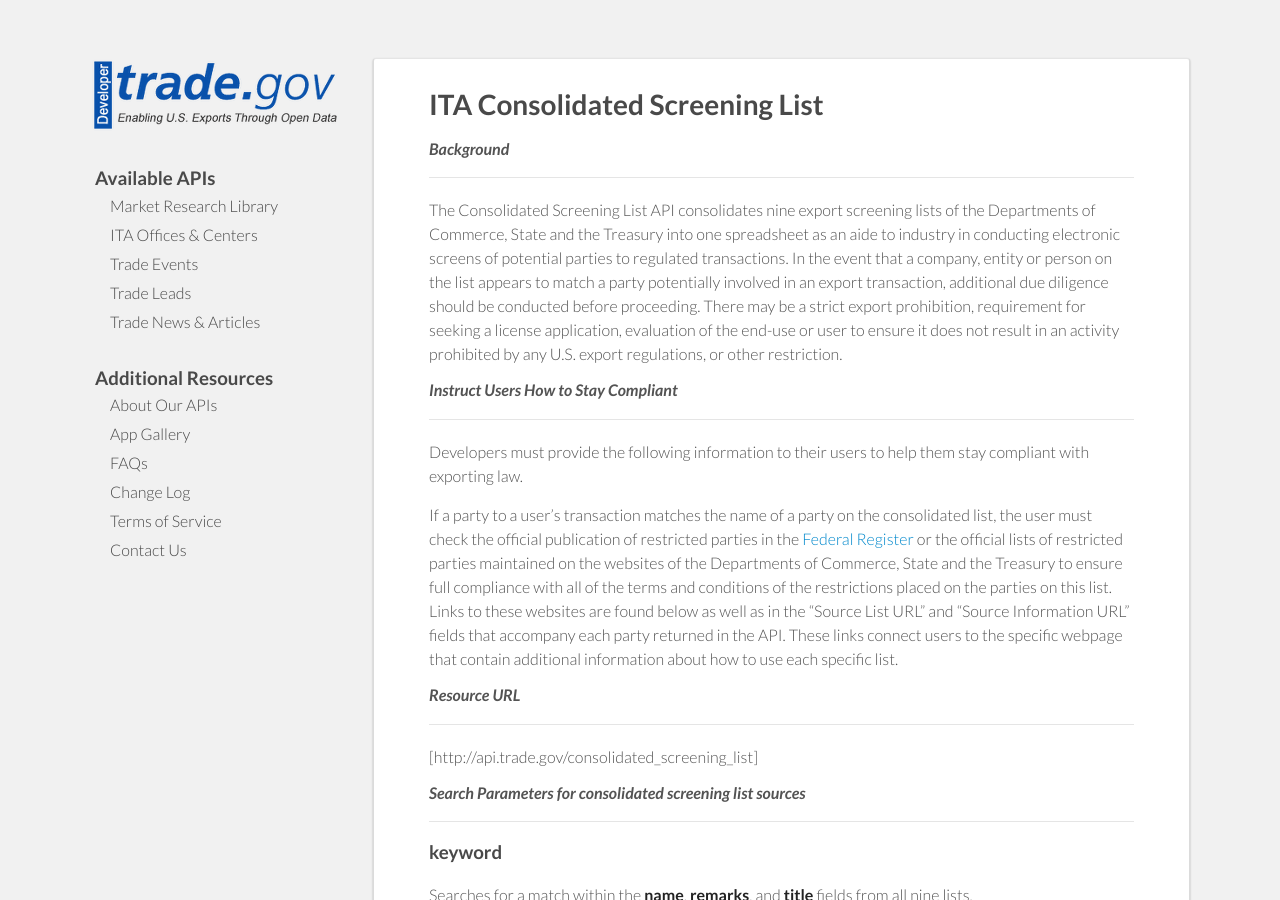
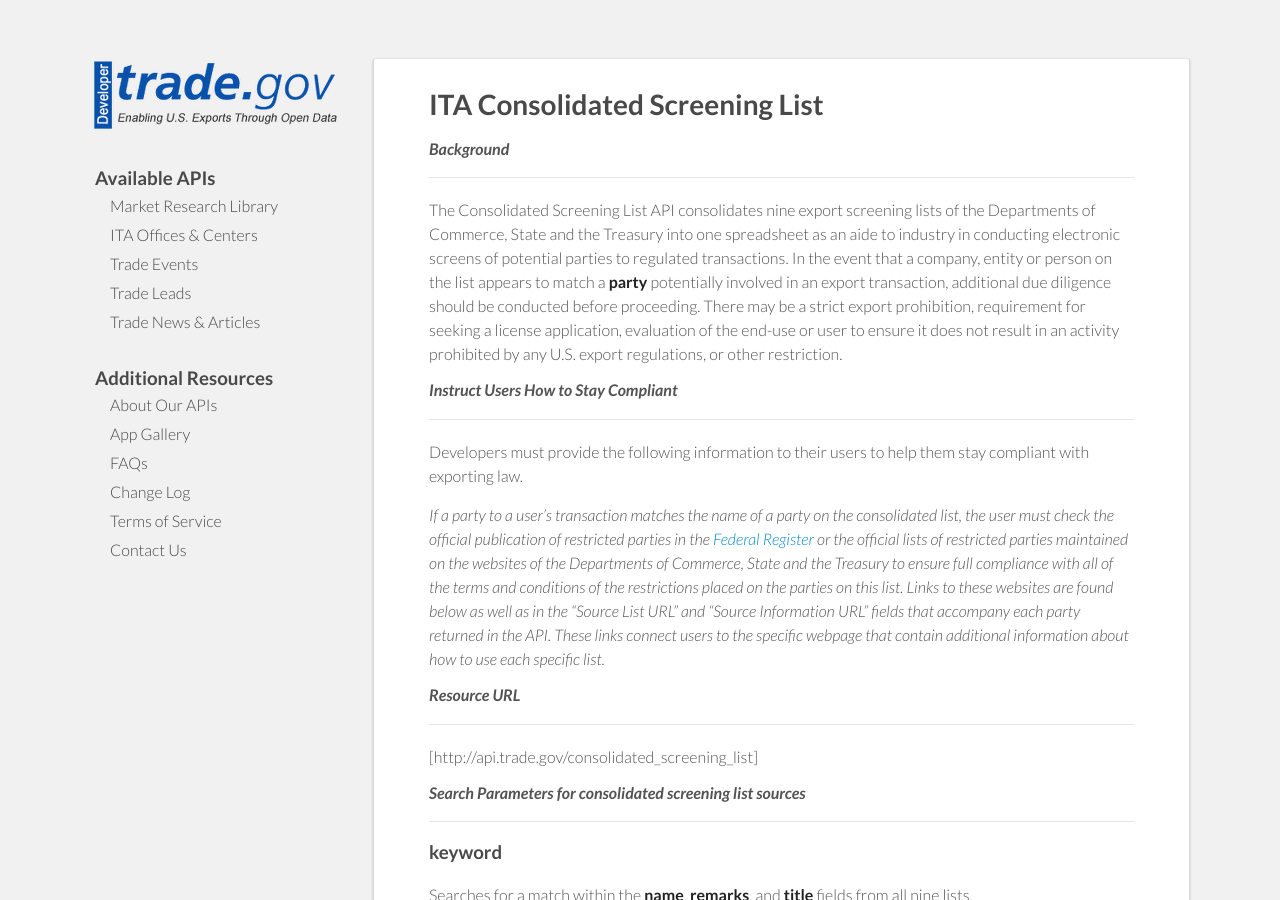
Before and after one commit to InternationalTradeAdministration/developerportal, a Jekyll site: the page built from _posts/2013-11-01-consolidated-screening-list-draft.markdown, in a window 1280 px wide and 900 px high. Built offline with Jekyll 4.4.1, drawn with Linux system fonts in a browser that asks for light colours; nearby versions of some CDN libraries.

Commit message:
Small text edits

```diff
--- a/_posts/2013-11-01-consolidated-screening-list-draft.markdown
+++ b/_posts/2013-11-01-consolidated-screening-list-draft.markdown
@@ -8,13 +8,13 @@ layout: body
 
 ## Background
 
-The Consolidated Screening List API consolidates nine export screening lists of the Departments of Commerce, State and the Treasury into one spreadsheet as an aide to industry in conducting electronic screens of potential parties to regulated transactions. In the event that a company, entity or person on the list appears to match a party potentially involved in an export transaction, additional due diligence should be conducted before proceeding. There may be a strict export prohibition, requirement for seeking a license application, evaluation of the end-use or user to ensure it does not result in an activity prohibited by any U.S. export regulations, or other restriction.
+The Consolidated Screening List API consolidates nine export screening lists of the Departments of Commerce, State and the Treasury into one spreadsheet as an aide to industry in conducting electronic screens of potential parties to regulated transactions. In the event that a company, entity or person on the list appears to match a **party** potentially involved in an export transaction, additional due diligence should be conducted before proceeding. There may be a strict export prohibition, requirement for seeking a license application, evaluation of the end-use or user to ensure it does not result in an activity prohibited by any U.S. export regulations, or other restriction.
 
 ##Instruct Users How to Stay Compliant
 
 Developers must provide the following information to their users to help them stay compliant with exporting law.
 
-If a party to a user’s transaction matches the name of a party on the consolidated list, the user must check the official publication of restricted parties in the [Federal Register](http://www.gpoaccess.gov/fr/) or the official lists of restricted parties maintained on the websites of the Departments of Commerce, State and the Treasury to ensure full compliance with all of the terms and conditions of the restrictions placed on the parties on this list.  Links to these websites are found below as well as in the “Source List URL” and “Source Information URL” fields that accompany each party returned in the API.  These links connect users to the specific webpage that contain additional information about how to use each specific list.
+*If a party to a user’s transaction matches the name of a party on the consolidated list, the user must check the official publication of restricted parties in the [Federal Register](http://www.gpoaccess.gov/fr/) or the official lists of restricted parties maintained on the websites of the Departments of Commerce, State and the Treasury to ensure full compliance with all of the terms and conditions of the restrictions placed on the parties on this list.  Links to these websites are found below as well as in the “Source List URL” and “Source Information URL” fields that accompany each party returned in the API.  These links connect users to the specific webpage that contain additional information about how to use each specific list.*
 
 ##Resource URL
 
```
